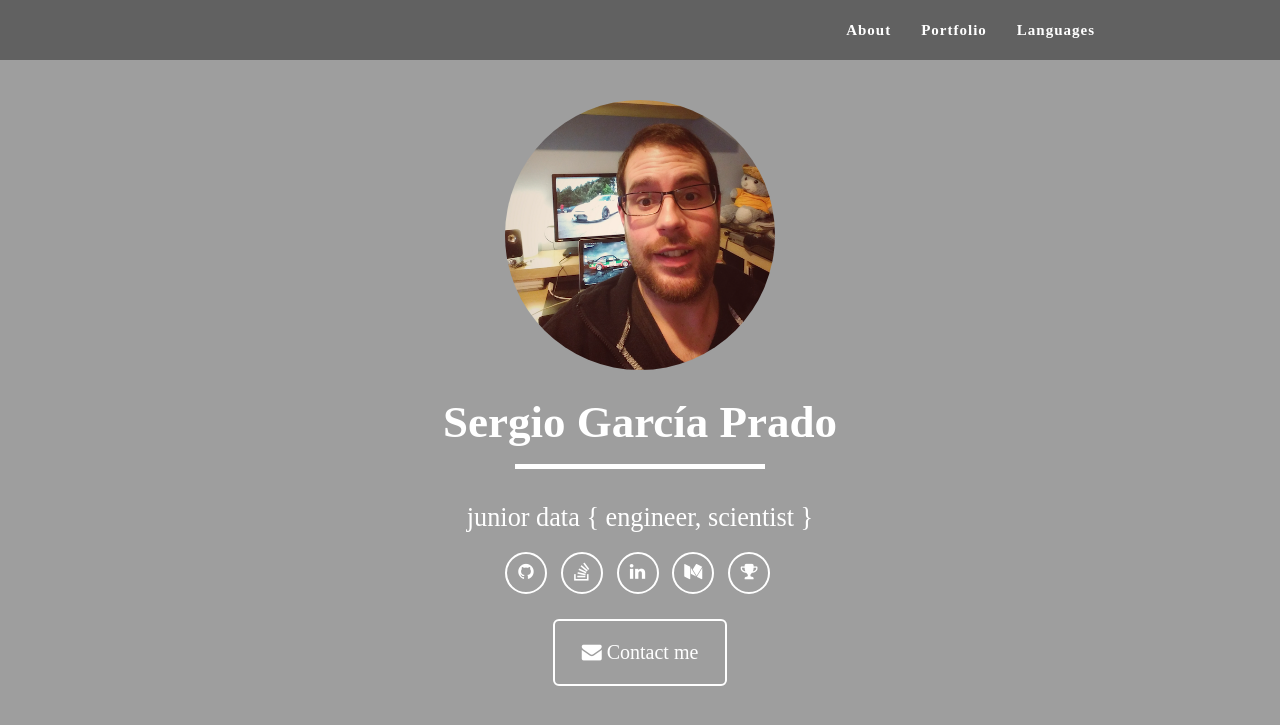
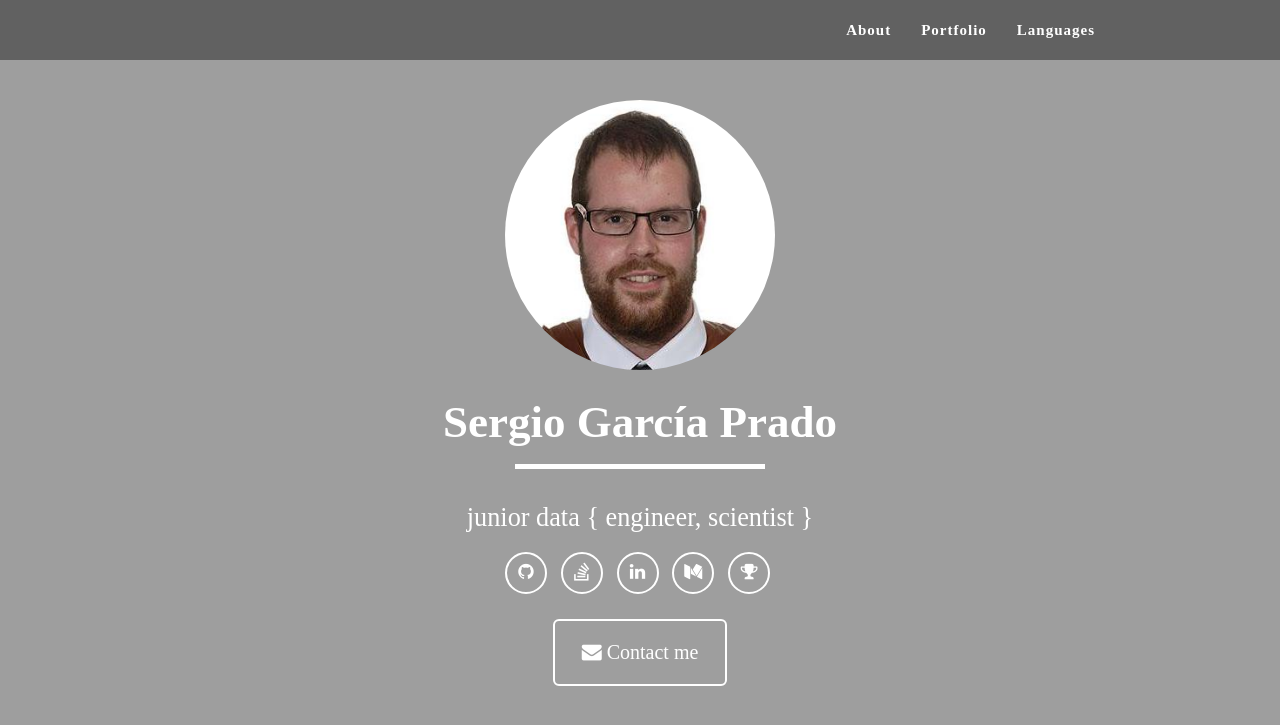
Before and after one commit to garciparedes/garciparedes.github.io, a Jekyll site: the page built from index.html, in a window 1280 px wide and 900 px high. Shown: the top 725 px of the window. Built offline with Jekyll 4.4.1, drawn with Linux system fonts in a browser that asks for light colours; a script that is not in the unit is left out.

Commit message:
Upgraded profile photo

```diff
--- a/_includes/header.html
+++ b/_includes/header.html
@@ -3,7 +3,7 @@
   <div class="container">
     <div class="row">
       <div class="col-lg-12">
-        <img alt="{{site.title}}" class="img-profile img-responsive img-circle" src="/img/profile.png" alt="">
+        <img alt="{{site.title}}" class="img-profile img-responsive img-circle" src="/img/profile.jpeg" alt="">
         <div class="intro-text">
           <span class="name">{{ site.title }}</span>
           <hr class="star-light">
```
Also changed, not shown: favicon.ico, img/profile.jpeg (added), img/profile.png (deleted).
